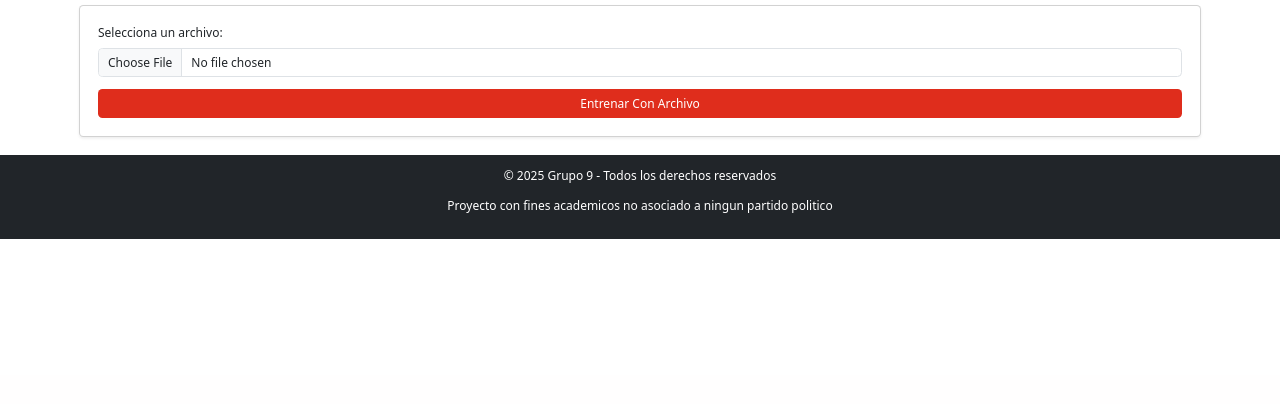
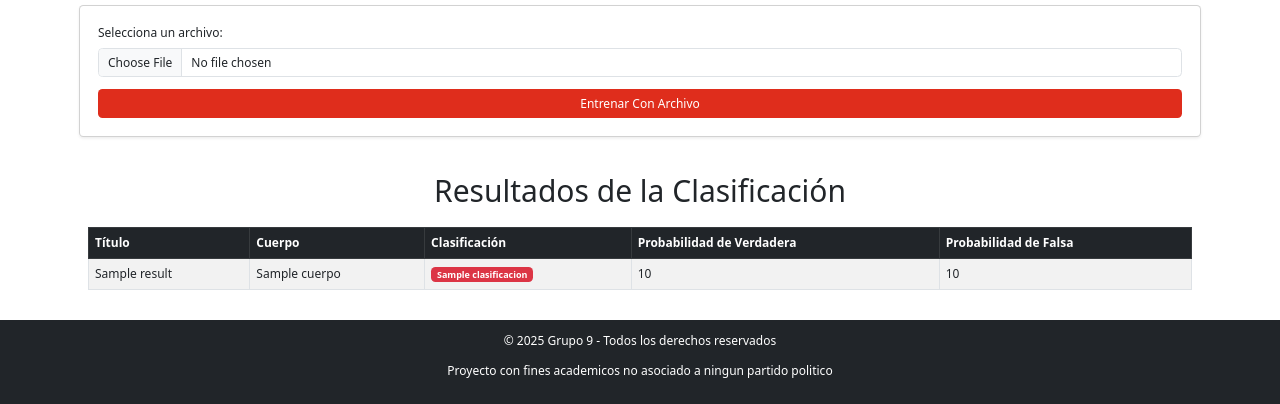
Before and after one commit to cflorido/Text-Analytics-Tool, a Flask app: template Fase 2/Front/templates/clasificarArchivo.html in a window 1280 px wide. Shown: the part 425-829 px from the top of the page. Before the commit the page ends 664 px from the top, so only its background shows below. Run offline with Flask 3, Linux system fonts and the light colour scheme; the template is opened without the code that fills it: most values are stand-ins (such as "Sample title", 1, 10 or a date in 2020).

Commit message:
Funciona Con subir de un archivo (FAKE API)

```diff
--- a/Fase 2/Front/app.py
+++ b/Fase 2/Front/app.py
@@ -1,4 +1,5 @@
 from flask import Flask, jsonify, render_template, request, send_from_directory
+import pandas as pd
 
 app = Flask(__name__)
 #------------Front------------------
@@ -28,24 +29,11 @@ def clasificarEnvio():
     titulo = request.form.get("titulo")
     cuerpo = request.form.get("cuerpo")
 
-    #--------------------Envio de texto a la API (HACER)------------------
-    a ="""     payload = {
-        "titulo": titulo,
-        "cuerpo": cuerpo
-    }
-    try:
-       response = requests.post('http://API/clasificar', json=payload)
-        if response.status_code == 200:
-                return jsonify(response.json())
-                ...
-        else:
-            return jsonify({"error": "Failed to get a valid response from the API"}), response.status_code
-            ...
-        except requests.exceptions.RequestException as e:
-            return jsonify({"error": f"Request failed: {str(e)}"}), 500 """
-    # --------------------RESPUESTA FALSA DEL API-----------------
+    #TODO--------------------Envio de texto a la API (HACER)------------------
 
-    #La respuesta es un json que hay que hacerle parsing
+    #--------------------RESPUESTA FALSA DEL API-----------------
+
+    #TODOLa respuesta es un json que hay que hacerle parsing
 
     fake_response = {
         "titulo": titulo,
@@ -59,39 +47,105 @@ def clasificarEnvio():
     #return response_json
     return render_template('clasificar.html', results=response_dict)
 
+
 @app.route('/clasificarEnvioArchivo', methods=["POST"])
 def clasificarEnvioArchivo():
+    if 'file' not in request.files:
+        return jsonify({"error": "No ha enviado el archivo"}), 400
 
-    #--------------------Envio de texto a la API (HACER)------------------
-    a ="""     payload = {
-        "titulo": titulo,
-        "cuerpo": cuerpo
-    }
-    try:
-       response = requests.post('http://API/clasificar', json=payload)
-        if response.status_code == 200:
-                return jsonify(response.json())
-                ...
-        else:
-            return jsonify({"error": "Failed to get a valid response from the API"}), response.status_code
-            ...
-        except requests.exceptions.RequestException as e:
-            return jsonify({"error": f"Request failed: {str(e)}"}), 500 """
+    file = request.files['file']
+
+    # Check if a file was selected
+    if file.filename == '':
+        return jsonify({"error": "No ha seleccionado un archivo"}), 400
+
+    # Validate the file extension
+    if not file.filename.rsplit('.', 1)[1].lower() == 'csv':
+        return jsonify({"error": "Solo se permiten archivos de tipo CSV "}), 400
+
+
+    #TODO--------------------Envio de texto a la API ()------------------
+
     # --------------------RESPUESTA FALSA DEL API-----------------
 
-    #La respuesta es un json que hay que hacerle parsing
+    #TODO La respuesta es un json que hay que hacerle parsing
 
-    fake_response = [{
-        "titulo": "titulo",
-        "cuerpo": "cuepo",
+    fake_response = [
+    {
+        "titulo": "Descubrimiento de agua en Marte",
+        "cuerpo": "Científicos confirman la presencia de agua líquida en Marte.",
         "clasificacion": "Verdadero",
-        "ProbVerdaderpa": 0.85,
-        "ProbFalsa": 0.15
+        "ProbVerdadera": 0.92,
+        "ProbFalsa": 0.08
+    },
+    {
+        "titulo": "Nueva dieta milagrosa",
+        "cuerpo": "Expertos aseguran que esta dieta te hace perder 10 kg en una semana sin esfuerzo.",
+        "clasificacion": "Falso",
+        "ProbVerdadera": 0.10,
+        "ProbFalsa": 0.90
+    },
+    {
+        "titulo": "Avance en energía renovable",
+        "cuerpo": "Investigadores desarrollan un panel solar con un 50% más de eficiencia.",
+        "clasificacion": "Verdadero",
+        "ProbVerdadera": 0.87,
+        "ProbFalsa": 0.13
+    },
+    {
+        "titulo": "Conspiración sobre el 5G",
+        "cuerpo": "Las redes 5G están diseñadas para controlar la mente de las personas.",
+        "clasificacion": "Falso",
+        "ProbVerdadera": 0.05,
+        "ProbFalsa": 0.95
+    },
+    {
+        "titulo": "Vacuna contra el cáncer",
+        "cuerpo": "Científicos anuncian ensayos exitosos de una vacuna contra el cáncer.",
+        "clasificacion": "Verdadero",
+        "ProbVerdadera": 0.89,
+        "ProbFalsa": 0.11
+    },
+    {
+        "titulo": "Fin del mundo en 2025",
+        "cuerpo": "Un vidente asegura que el mundo se acabará el próximo año.",
+        "clasificacion": "Falso",
+        "ProbVerdadera": 0.07,
+        "ProbFalsa": 0.93
+    },
+    {
+        "titulo": "Nueva batería con 10 veces más duración",
+        "cuerpo": "Empresa tecnológica presenta prototipo de batería revolucionaria.",
+        "clasificacion": "Verdadero",
+        "ProbVerdadera": 0.82,
+        "ProbFalsa": 0.18
+    },
+    {
+        "titulo": "Descubrimiento de civilización alienígena",
+        "cuerpo": "Astrónomos detectan señales de radio de una civilización avanzada.",
+        "clasificacion": "Falso",
+        "ProbVerdadera": 0.20,
+        "ProbFalsa": 0.80
+    },
+    {
+        "titulo": "Chocolate ayuda a bajar de peso",
+        "cuerpo": "Nuevo estudio sugiere que comer chocolate en la noche reduce el peso.",
+        "clasificacion": "Falso",
+        "ProbVerdadera": 0.30,
+        "ProbFalsa": 0.70
+    },
+    {
+        "titulo": "Robots con conciencia propia",
+        "cuerpo": "Investigadores aseguran que han creado un robot con conciencia de sí mismo.",
+        "clasificacion": "Falso",
+        "ProbVerdadera": 0.15,
+        "ProbFalsa": 0.85
     }]
-    response_list =  jsonify(fake_response)
 
-    return response_list
-    #return render_template('clasificar.html', results=response_list)
+    response_list =  fake_response
+
+    #return response_list
+    return render_template('clasificarArchivo.html', results=response_list)
 
 #----------Main--------------------------
 if __name__ == '__main__':
--- a/Fase 2/Front/templates/clasificar.html
+++ b/Fase 2/Front/templates/clasificar.html
@@ -82,7 +82,7 @@
                 <h3> Cuerpo:</h3>
                 <p> {{ results.titulo }}</p>
                 <br>
-                <h3> Slasificacion:</h3>
+                <h3> Clasificacion:</h3>
                 <p>  Se ha clasificado la noticia como: {{ results.clasificacion }}</p>
                 <br>
                 <h3> Provabilidad de verdadera:</h3>
--- a/Fase 2/Front/templates/clasificarArchivo.html
+++ b/Fase 2/Front/templates/clasificarArchivo.html
@@ -12,13 +12,13 @@
 </head>
 <body>
      <!-- Navbar -->
-     <nav class="navbar navbar-expand-lg navbar-custom" style="background-color:rgb(223, 45, 28);">  <!-- Color personalizado -->
+     <nav class="navbar navbar-expand-lg navbar-custom" style="background-color:rgb(223, 45, 28);">
         <div class="container-fluid">
             <a class="navbar-brand" href="/">
                 <img src="{{ url_for('static', filename='home.png') }}" alt="Inicio" class="navbar-logo">
             </a>
             <div class="collapse navbar-collapse" id="navbarNav">
-                <ul class="navbar-nav ms-auto me-5">  <!-- Alinea los ítems a la derecha -->
+                <ul class="navbar-nav ms-auto me-5">
                     <li class="nav-item">
                         <a class="nav-link" href="/clasificar">Clasificar Uno</a>
                     </li>
@@ -58,7 +58,7 @@
         <div class="card p-4 shadow-sm">
             <form action="/clasificarEnvioArchivo" method="POST" enctype="multipart/form-data">
                 <div class="mb-3">
-                    <label for="file" class="form-label">Selecciona un archivo:</label>
+                    <label for="archivoEntrenamiento" class="form-label">Selecciona un archivo:</label>
                     <input class="form-control" type="file" name="file" id="file" required>
                 </div>
                 <div class="d-grid">
@@ -67,6 +67,40 @@
             </form>
         </div>
         <br>
+        {% if results %}
+        <h1 class="text-center mt-4">Resultados de la Clasificación</h1>
+
+        <div class="container mt-4">
+            <table class="table table-bordered table-striped">
+                <thead class="table-dark">
+                    <tr>
+                        <th>Título</th>
+                        <th>Cuerpo</th>
+                        <th>Clasificación</th>
+                        <th>Probabilidad de Verdadera</th>
+                        <th>Probabilidad de Falsa</th>
+                    </tr>
+                </thead>
+                <tbody>
+                    {% for result in results %}
+                    <tr>
+                        <td>{{ result.titulo }}</td>
+                        <td>{{ result.cuerpo }}</td>
+                        <td>
+                            <span class="badge {% if result.clasificacion == 'Verdadero' %} bg-success {% else %} bg-danger {% endif %}">
+                                {{ result.clasificacion }}
+                            </span>
+                        </td>
+                        <td>{{ result.ProbVerdadera | round(2) }}</td>
+                        <td>{{ result.ProbFalsa | round(2) }}</td>
+                    </tr>
+                    {% endfor %}
+                </tbody>
+            </table>
+            <br>
+        </div>
+    {% endif %}
+
     </div>
 
     <footer class="footer bg-dark text-white text-center py-3">
```
